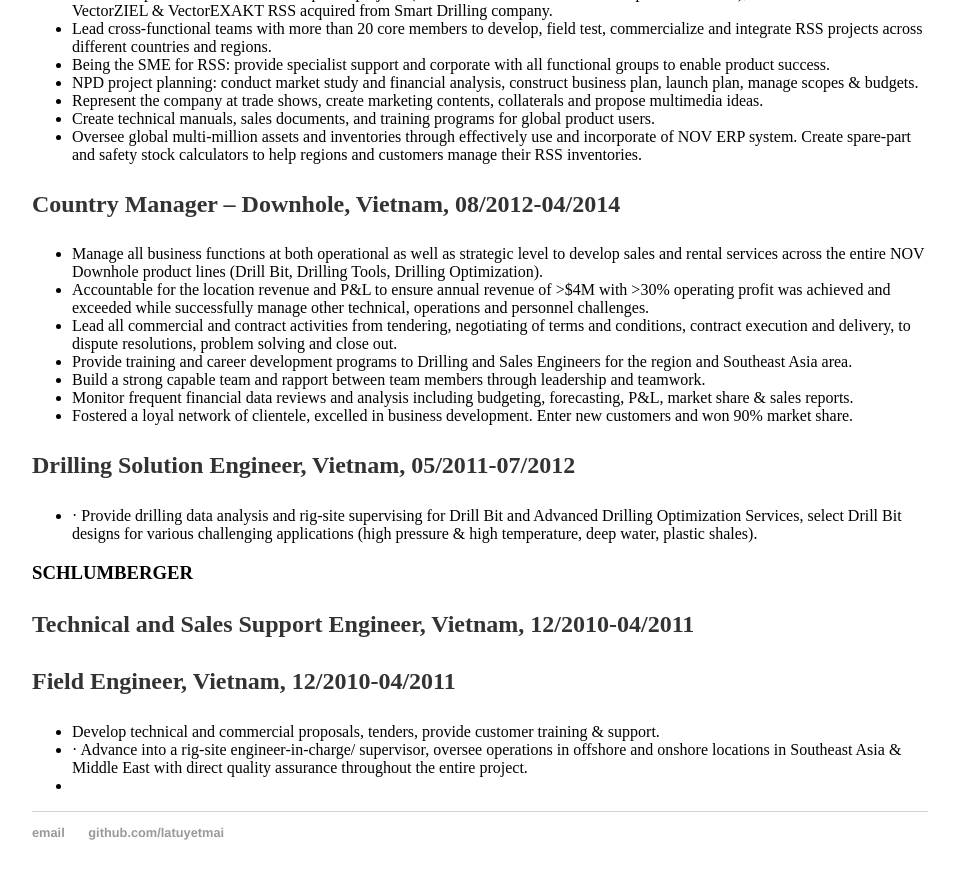
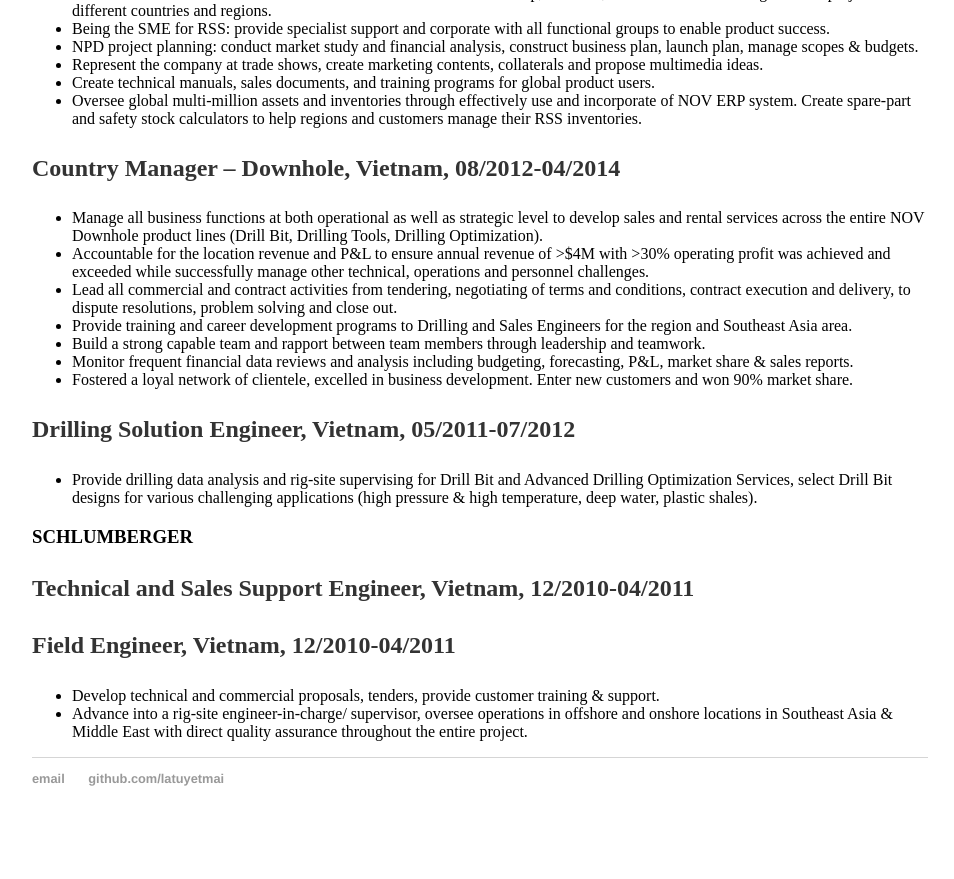
Before and after one commit to latuyetmai/latuyetmai.github.io, a Jekyll site: the page built from cv/index.html, in a window 1280 px wide and 900 px high, scrolled down 1474 px. Shown: the top 879 px of the window, without its empty margins (160-1114 px from the left). Built offline with Jekyll 4.4.1, drawn with Linux system fonts in a browser that asks for light colours; after the commit the page ends 2320 px from its top, so only the background shows below that; some of the changed text lies outside the part shown.

Commit message:
Update index.html

```diff
--- a/cv/index.html
+++ b/cv/index.html
@@ -54,8 +54,8 @@
 				<ul>
 				<li>Manage all Engineering projects from new product development (NPD), product enhancement to sustaining engineering for NOV Rotary Steerable Systems (RSS), which are the most advanced autonomous systems used for directional drilling. </li>
 				<li>Define project charters, scope of work, budgeting and follow up with design engineers to ensure critical milestones and project deliveries are achieved on time and within budget. </li>
-				<li>Lead engineering data analysis using MATLAB & Python to process high-frequency time-based data from various sensors and equipment for product evaluation, fine-tuned algorithm, and continuous design improvement.<li>
-				<li>Being the Principal Test Engineer for RSS Engineering: entrusted to design and lead integrated tests that involve high capital investment (USD 200 - 300K operating cost per test), running multi-million assets at NOV R&D Technology Center.<li>
+				<li>Lead engineering data analysis using MATLAB & Python to process high-frequency time-based data from various sensors and equipment for product evaluation, fine-tuned algorithm, and continuous design improvement.</li>
+				<li>Being the Principal Test Engineer for RSS Engineering: entrusted to design and lead integrated tests that involve high capital investment (USD 200 - 300K operating cost per test), running multi-million assets at NOV R&D Technology Center.</li>
 				<li>Provide Subject Matter Expert (SME) support and training to cross-functional teams, create comprehensive integrating manuals, operating procedures and technical notes for the new product’s designs and features.</li>
 				</ul>
 
@@ -84,7 +84,7 @@
 
 				<p><strong>Drilling Solution Engineer, Vietnam, 05/2011-07/2012</strong></p>
 				<ul>
-					<li>·	Provide drilling data analysis and rig-site supervising for Drill Bit and Advanced Drilling Optimization Services, select Drill Bit designs for various challenging applications (high pressure & high temperature, deep water, plastic shales).</li>
+					<li>Provide drilling data analysis and rig-site supervising for Drill Bit and Advanced Drilling Optimization Services, select Drill Bit designs for various challenging applications (high pressure & high temperature, deep water, plastic shales).</li>
 				</ul>
 
 				<h3>SCHLUMBERGER</h3>
@@ -92,8 +92,7 @@
 				<p><strong>Field Engineer, Vietnam, 12/2010-04/2011</strong></p>
 				<ul>
 					<li>Develop technical and commercial proposals, tenders, provide customer training & support.</li>
-					<li>·	Advance into a rig-site engineer-in-charge/ supervisor, oversee operations in offshore and onshore locations in Southeast Asia & Middle East with direct quality assurance throughout the entire project.</li>
-					<li></li>
+					<li>Advance into a rig-site engineer-in-charge/ supervisor, oversee operations in offshore and onshore locations in Southeast Asia & Middle East with direct quality assurance throughout the entire project.</li>
 				</ul>
 
 
```
Also changed, not shown: other parts of cv/index.html (+1 -1 lines).
